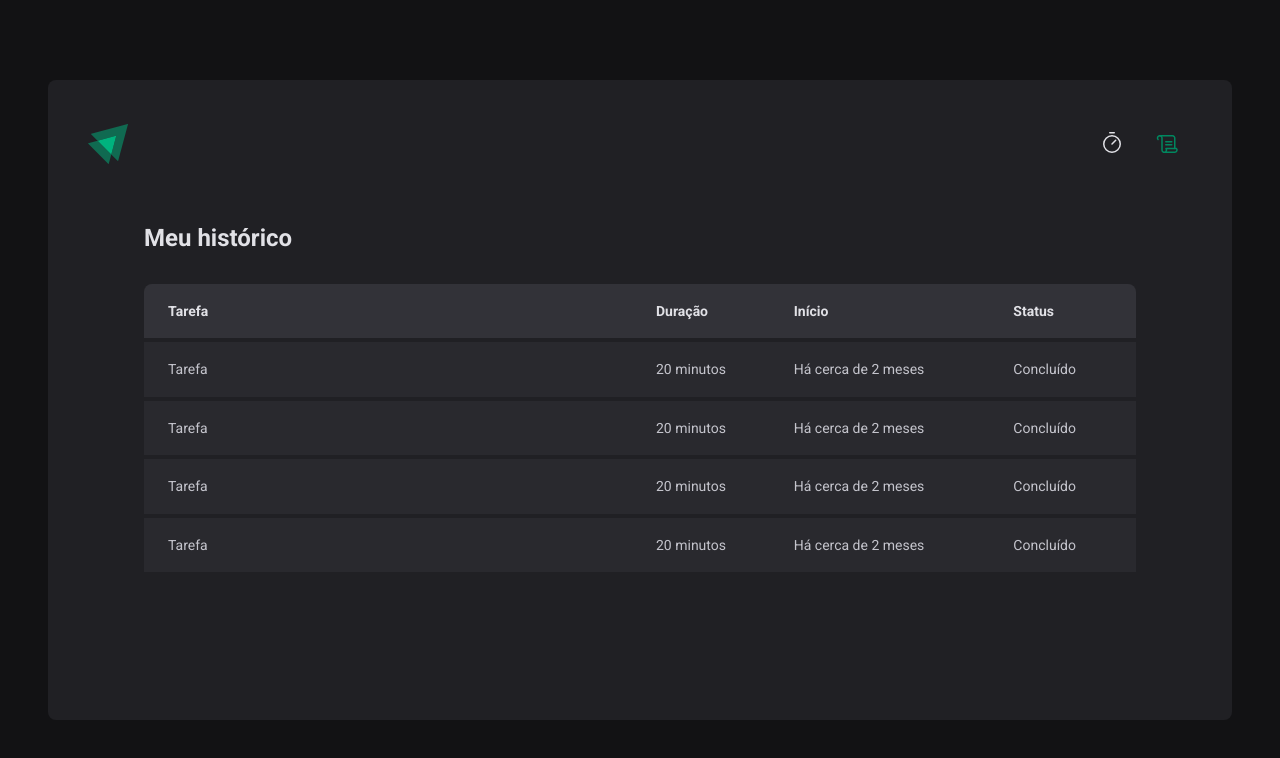
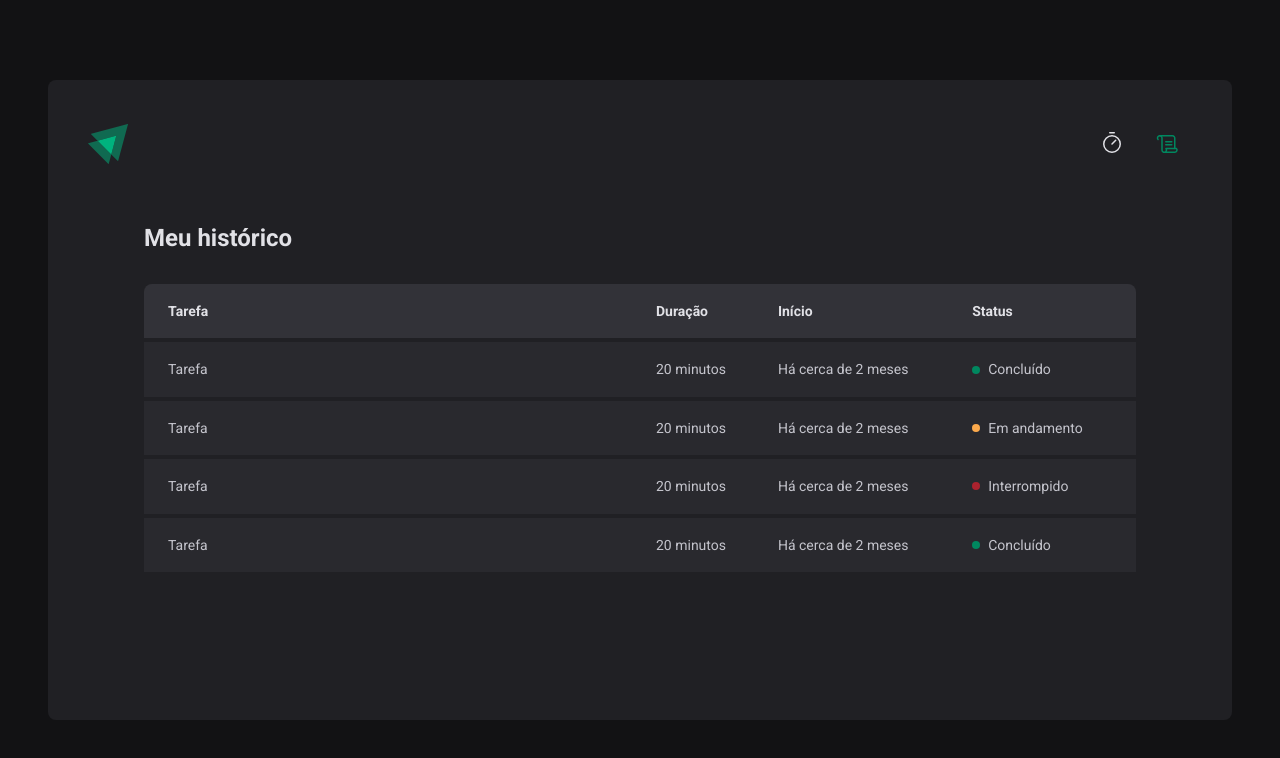
Before and after one commit to efsiqueira/ignite-timer, a React (Vite) app: page /history in a window 1280 px wide. Shown: the top 758 px of the page. Built offline with nearby package versions, Linux system fonts and the light colour scheme.

Commit message:
finishing history style

```diff
--- a/src/pages/History/index.tsx
+++ b/src/pages/History/index.tsx
@@ -1,4 +1,4 @@
-import { HistoryContainer, HistoryList } from './styles'
+import { HistoryContainer, HistoryList, Status } from './styles'
 
 export function History() {
   return (
@@ -20,25 +20,33 @@
               <td>Tarefa</td>
               <td>20 minutos</td>
               <td>Há cerca de 2 meses</td>
-              <td>Concluído</td>
+              <td>
+                <Status statusColor="green">Concluído</Status>
+              </td>
             </tr>
             <tr>
               <td>Tarefa</td>
               <td>20 minutos</td>
               <td>Há cerca de 2 meses</td>
-              <td>Concluído</td>
+              <td>
+                <Status statusColor="yellow">Em andamento</Status>
+              </td>
             </tr>
             <tr>
               <td>Tarefa</td>
               <td>20 minutos</td>
               <td>Há cerca de 2 meses</td>
-              <td>Concluído</td>
+              <td>
+                <Status statusColor="red">Interrompido</Status>
+              </td>
             </tr>
             <tr>
               <td>Tarefa</td>
               <td>20 minutos</td>
               <td>Há cerca de 2 meses</td>
-              <td>Concluído</td>
+              <td>
+                <Status statusColor="green">Concluído</Status>
+              </td>
             </tr>
           </tbody>
         </table>
--- a/src/pages/History/styles.ts
+++ b/src/pages/History/styles.ts
@@ -60,3 +60,27 @@
     }
   }
 `
+
+const STATUS_COLORS = {
+  yellow: 'yellow-500',
+  green: 'green-500',
+  red: 'red-500',
+} as const // as const is used to make the type of STATUS_COLORS be { yellow: 'yellow-500', red: 'red-500', green: 'green-500' }
+
+interface StatusProps {
+  statusColor: keyof typeof STATUS_COLORS
+}
+
+export const Status = styled.span<StatusProps>`
+  display: flex;
+  align-items: center;
+  gap: 0.5rem;
+
+  &::before {
+    content: '';
+    width: 0.5rem;
+    height: 0.5rem;
+    border-radius: 50%;
+    background: ${(props) => props.theme[STATUS_COLORS[props.statusColor]]};
+  }
+`
```
